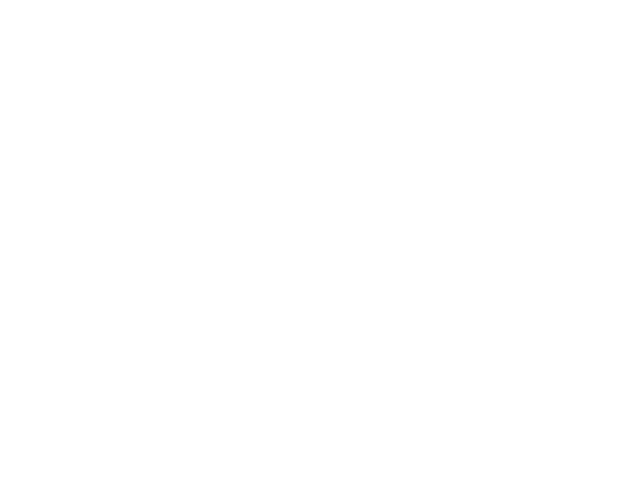
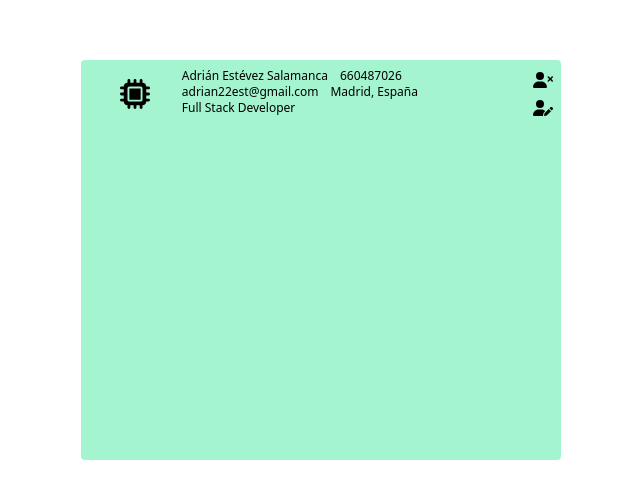
Before and after one commit to Adr1Est/contact-list, a React (Vite) app: page / in a window 1280 px wide. Shown: the part 140-638 px from the top of the page, without its empty margins (319-959 px from the left). Built offline with nearby package versions, Linux system fonts and the light colour scheme.

Commit message:
fontawesome, contactCard, contactList

```diff
--- a/index.html
+++ b/index.html
@@ -7,7 +7,7 @@
     <title>Contact List</title>
   </head>
   <body>
-    <div id="root"></div>
+    <div id="root" class="flex justify-center items-center min-h-dvh"></div>
     <script type="module" src="/src/main.jsx"></script>
   </body>
 </html>
--- a/package.json
+++ b/package.json
@@ -10,6 +10,9 @@
     "preview": "vite preview"
   },
   "dependencies": {
+    "@fortawesome/fontawesome-svg-core": "^6.7.2",
+    "@fortawesome/free-solid-svg-icons": "^6.7.2",
+    "@fortawesome/react-fontawesome": "^0.2.2",
     "@tailwindcss/vite": "^4.1.8",
     "react": "^19.1.0",
     "react-dom": "^19.1.0",
--- /dev/null
+++ b/react-uuid/uuidFromReactUUID.js
@@ -0,0 +1,8 @@
+import uuid from 'react-uuid';
+
+const uuidFromReactUUID = (changeState) => {
+  const newUUID = uuid();
+  changeState(newUUID);
+}
+
+export default uuidFromReactUUID;
--- a/src/App.jsx
+++ b/src/App.jsx
@@ -1,10 +1,20 @@
 import './App.css'
+import { library } from '@fortawesome/fontawesome-svg-core'
+import { faHouse, faUserXmark, faUserPen, faMicrochip } from '@fortawesome/free-solid-svg-icons'
+import ContactList from './contactListComp/contactListRender'
+
+library.add(faHouse, faUserXmark, faUserPen, faMicrochip)
 
 function App() {
 
   return (
     <>
+      <div className='flex flex-col w-90 md:w-120 sm:w-100 rounded bg-emerald-200'>
+        <ContactList />
+        <div className='w-full contact-list-button'>
 
+        </div>
+      </div>
     </>
   )
 }
--- /dev/null
+++ b/src/contactListComp/contactCard.jsx
@@ -0,0 +1,35 @@
+import { FontAwesomeIcon } from '@fortawesome/react-fontawesome'
+
+const ContactCard = ({contactIcon, name, lastName, phoneNumber, email, city, country, job}) => {
+
+  return (
+    <>
+      <div className="flex flex-row p-2">
+        <div className="flex justify-center items-center w-1/5 text-3xl">
+          <FontAwesomeIcon icon={contactIcon}/>
+         </div>
+        <div className="w-3/5 text-xs">
+          <div className='flex flex-row gap-3'>
+            <p>{`${name} ${lastName}`}</p>
+            <p>{phoneNumber}</p>
+          </div>
+          <div className='flex flex-row gap-3'>
+            <p>{email}</p>
+            <p>{`${city}, ${country}`}</p>
+          </div>
+          <p className=''>{job}</p>
+        </div>
+        <div className="flex flex-col items-end gap-1 w-1/5">
+          <button>
+            <FontAwesomeIcon icon="fa-user-xmark"/>
+          </button>
+          <button>
+            <FontAwesomeIcon icon="fa-user-pen"/>
+          </button>
+        </div>
+      </div>
+    </>
+  )
+}
+
+export default ContactCard
--- /dev/null
+++ b/src/contactListComp/contactListRender.jsx
@@ -0,0 +1,35 @@
+import ContactCard from "./contactCard"
+
+const ContactList = () => {
+  const mockData = {
+    key: '2352342zsx423',
+    id: 1,
+    contactIcon: 'fa-microchip',
+    name: 'Adrián',
+    lastName: 'Estévez Salamanca',
+    email: 'adrian22est@gmail.com',
+    job: 'Full Stack Developer',
+    phone: '660487026',
+    city: 'Madrid',
+    country: 'España'
+  };
+
+  return (
+    <>
+      <div className='w-full min-h-100 contact-list'>
+        <ContactCard
+          contactIcon={mockData.contactIcon}
+          name={mockData.name}
+          lastName={mockData.lastName}
+          email={mockData.email}
+          job={mockData.job}
+          phoneNumber={mockData.phone}
+          city={mockData.city}
+          country={mockData.country}
+        />
+      </div>
+    </>
+  )
+}
+
+export default ContactList
```
Also changed, not shown: 2 other files (tests, documents, lock files or other folders).
